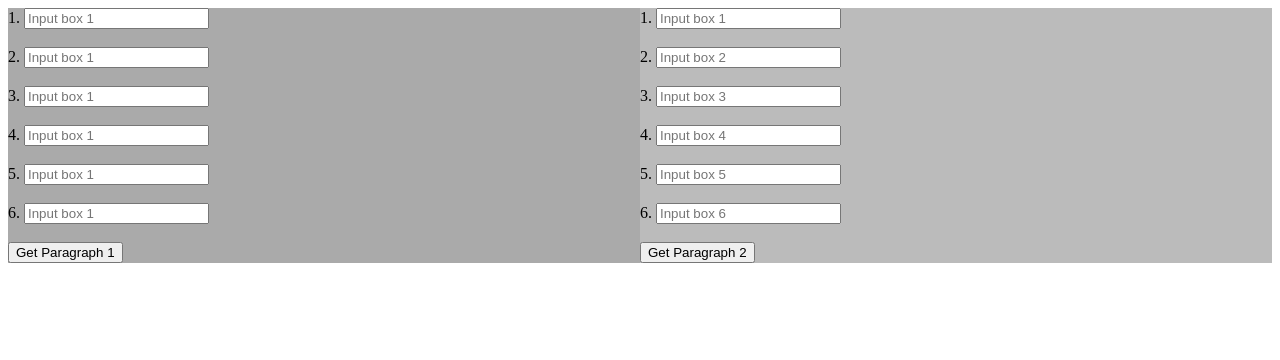
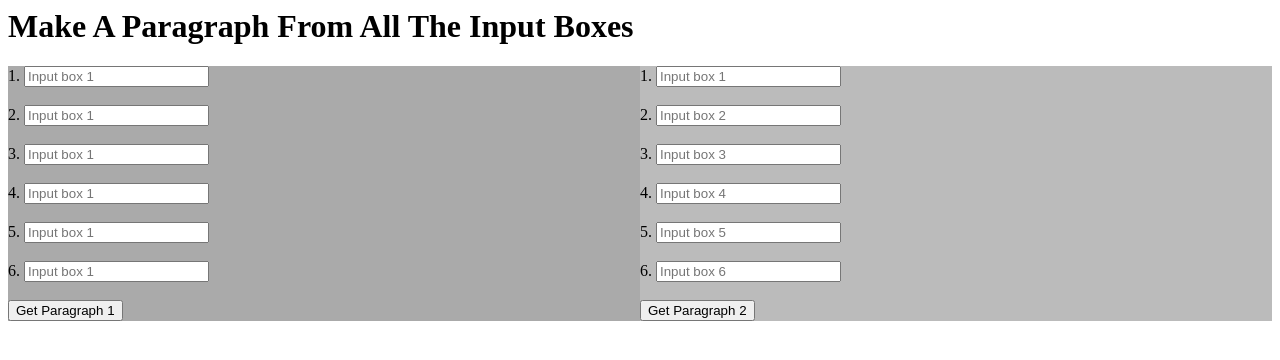
Before and after one commit to Pratyusha-100/JOIN-FUNCTION, a plain HTML site: page Index.html in a window 1280 px wide. Drawn offline with Linux system fonts and the light colour scheme.

Commit message:
Update Index.html

```diff
--- a/Index.html
+++ b/Index.html
@@ -17,8 +17,10 @@
             }
         </style>
         <meta charset="utf-8"/>
+
         <script src="main.js"></script>
     </head>
+    <h1>Make A Paragraph From All The Input Boxes</h1>
     <div class="row">
         <div class="column" style="background-color:#aaa;">
             <span>1.</span>
```
